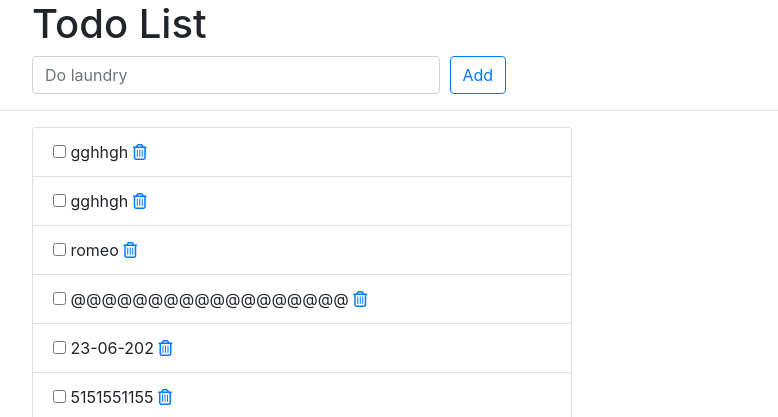
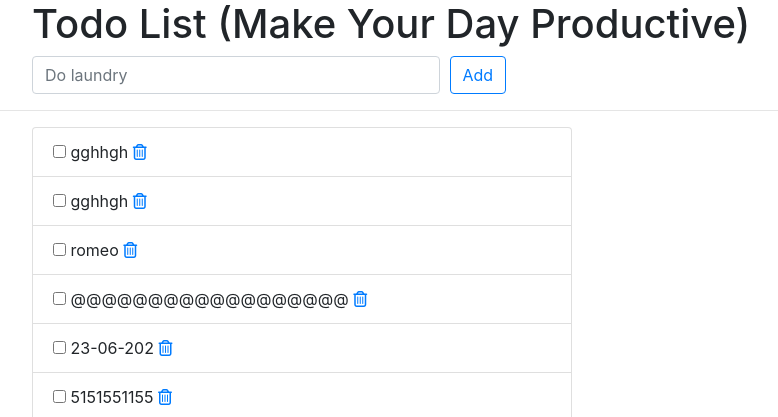
Before and after one commit to Madhav9550/eCommerce, a Django app: page /todos/ in a window 1280 px wide. Shown: the top 417 px of the page, without its empty margins (243-1021 px from the left). Run offline with Django 3.2, Linux system fonts and the light colour scheme; data comes from the database, SQL or seed files in the repository; some libraries are stand-ins or nearby versions.

Commit message:
Changed Title

```diff
--- a/todos/templates/todos/index.html
+++ b/todos/templates/todos/index.html
@@ -12,7 +12,7 @@
     <div class="offset-md-2 col-lg-9">
       <div class="page-header">
         <h1>
-          Todo List
+          Todo List (Make Your Day Productive)
         </h1>
       </div>
     </div>
```
